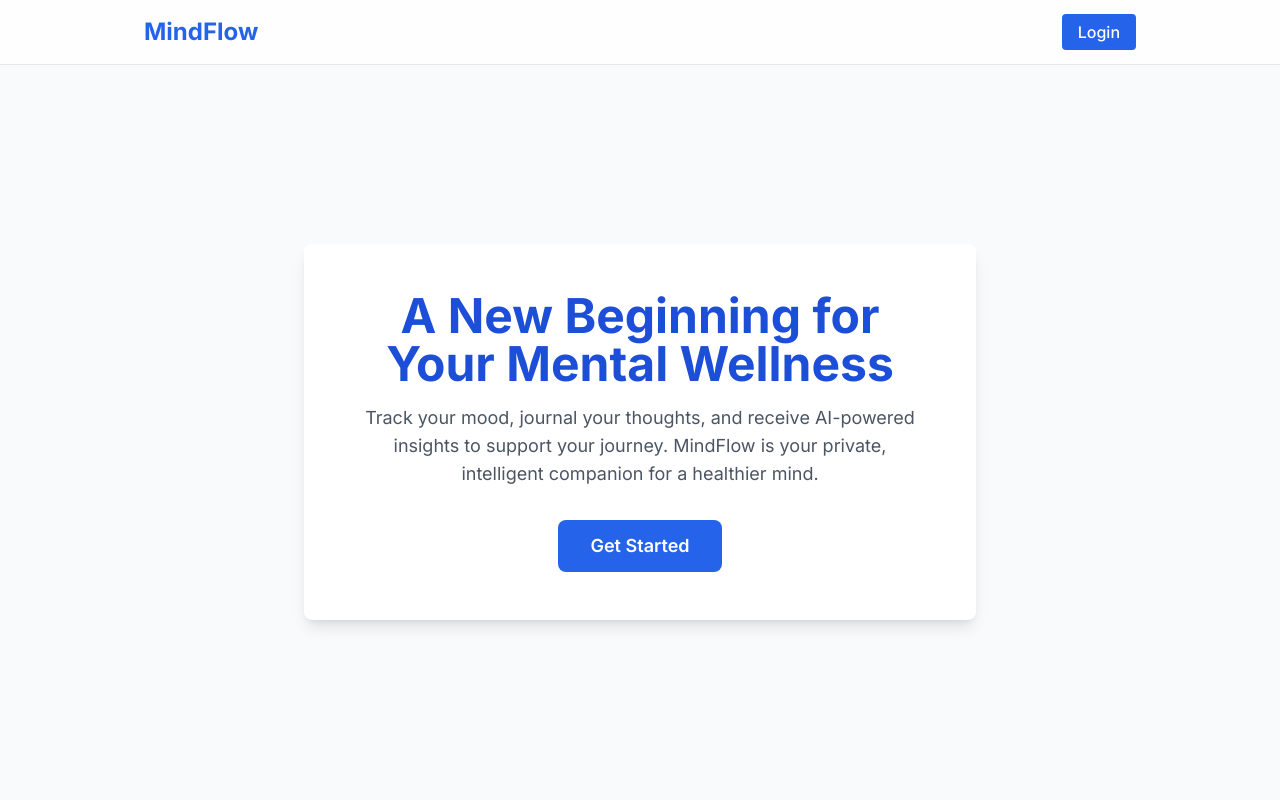
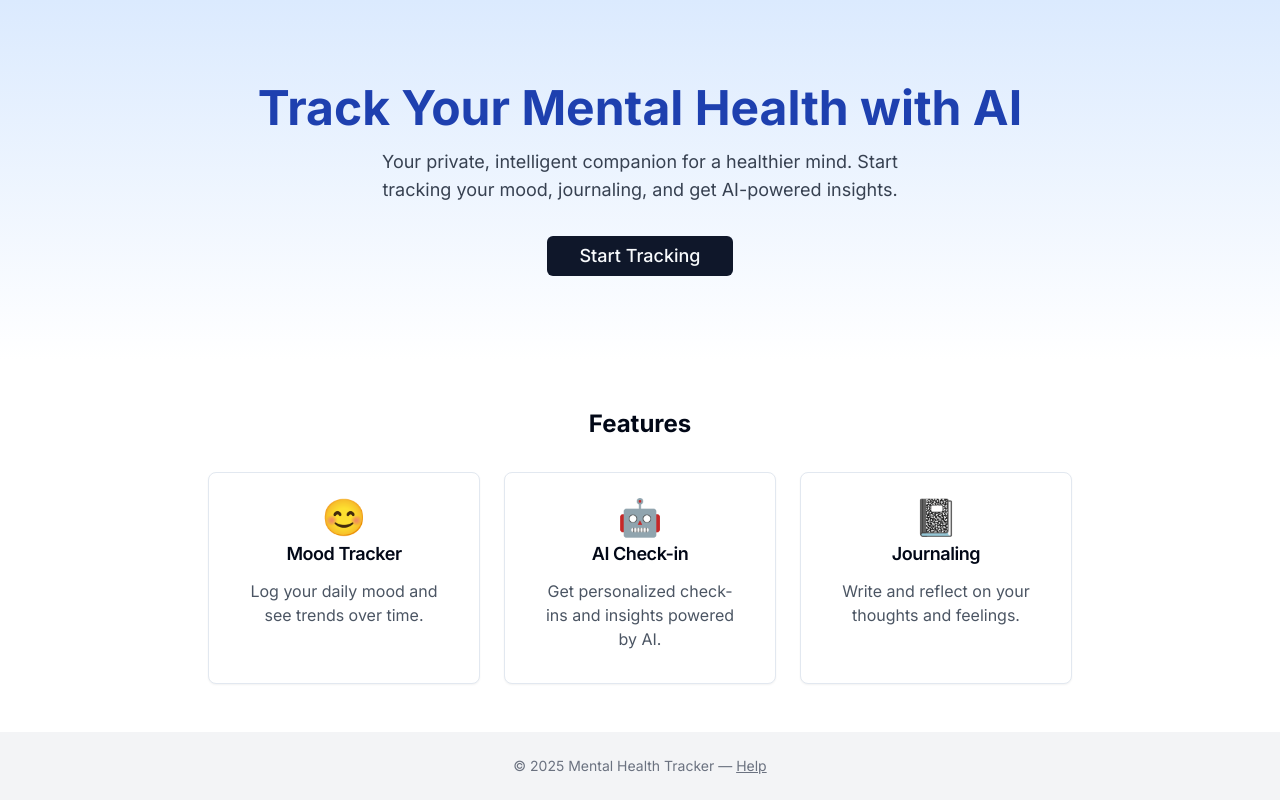
Before and after one commit to Abdullah009-nexus/mental-health-tracker, a Next.js app: page / in a window 1280 px wide. Built offline with nearby package versions, Linux system fonts and the light colour scheme.

Commit message:
Front end setup

```diff
--- /dev/null
+++ b/app/dashboard/page.tsx
@@ -0,0 +1,91 @@
+"use client";
+
+import { useEffect, useState } from "react";
+import { Input } from "@/components/ui/input";
+import { Textarea } from "@/components/ui/textarea";
+import { Button } from "@/components/ui/button";
+
+interface JournalEntry {
+  mood: string;
+  journal: string;
+  timestamp: string;
+}
+
+export default function DashboardPage() {
+  const [mood, setMood] = useState("");
+  const [journal, setJournal] = useState("");
+  const [entries, setEntries] = useState<JournalEntry[]>([]);
+
+  useEffect(() => {
+    const saved = JSON.parse(localStorage.getItem("entries") || "[]");
+    setEntries(saved);
+  }, []);
+
+  const handleSubmit = async () => {
+    const newEntry: JournalEntry = {
+      mood,
+      journal,
+      timestamp: new Date().toISOString(),
+    };
+
+    const updatedEntries = [newEntry, ...entries];
+    localStorage.setItem("entries", JSON.stringify(updatedEntries));
+    setEntries(updatedEntries);
+    setMood("");
+    setJournal("");
+
+    // 🔁 (Future) Send to n8n webhook here
+    // await fetch("https://n8n-webhook-url.com", {
+    //   method: "POST",
+    //   headers: { "Content-Type": "application/json" },
+    //   body: JSON.stringify(newEntry),
+    // });
+
+    alert("Entry saved!");
+  };
+
+  return (
+    <main className="min-h-screen bg-black flex flex-col items-center justify-center px-4 text-white">
+      <div className="bg-white text-black p-8 rounded-xl shadow-lg w-full max-w-md space-y-6">
+        <h1 className="text-3xl font-bold text-center text-blue-700">🧘 Welcome Back!</h1>
+
+        <div>
+          <label className="block mb-2 text-sm font-medium text-gray-700">How are you feeling today?</label>
+          <Input
+            placeholder="e.g. Happy, Sad, Anxious"
+            value={mood}
+            onChange={(e) => setMood(e.target.value)}
+          />
+        </div>
+
+        <div>
+          <label className="block mb-2 text-sm font-medium text-gray-700">Write your thoughts</label>
+          <Textarea
+            placeholder="Start typing your journal here..."
+            value={journal}
+            onChange={(e) => setJournal(e.target.value)}
+            className="min-h-[100px]"
+          />
+        </div>
+
+        <Button
+          onClick={handleSubmit}
+          className="w-full bg-blue-600 hover:bg-blue-700 text-white"
+        >
+          Save Entry
+        </Button>
+      </div>
+
+      {/* 🔽 Future: List of previous entries (optional preview) */}
+      {/* <div className="mt-10 max-w-md w-full space-y-4">
+        {entries.map((entry, index) => (
+          <div key={index} className="bg-white p-4 rounded shadow text-black">
+            <div className="text-sm text-gray-600">{new Date(entry.timestamp).toLocaleString()}</div>
+            <div className="font-medium">Mood: {entry.mood}</div>
+            <div>{entry.journal}</div>
+          </div>
+        ))}
+      </div> */}
+    </main>
+  );
+}
--- a/app/globals.css
+++ b/app/globals.css
@@ -6,6 +6,7 @@ html {
 @tailwind components;
 @tailwind utilities;
 
+/* Light Mode Variables */
 @layer base {
   :root {
     --background: 0 0% 100%;
@@ -30,6 +31,7 @@ html {
     --radius: 0.5rem;
   }
 
+  /* Dark Mode Variables */
   .dark {
     --background: 222.2 84% 4.9%;
     --foreground: 210 40% 98%;
@@ -53,11 +55,25 @@ html {
   }
 }
 
+/* Basic Styles for All Pages */
 @layer base {
   * {
     @apply border-border;
   }
+
   body {
-    @apply bg-background text-foreground;
+    @apply bg-background text-foreground min-h-screen font-sans antialiased;
+  }
+
+  h1, h2, h3, h4 {
+    @apply font-semibold text-foreground;
+  }
+
+  input, textarea {
+    @apply rounded-md border px-3 py-2 w-full;
+  }
+
+  button {
+    @apply rounded-md px-4 py-2 font-medium;
   }
 }
--- /dev/null
+++ b/app/help/page.tsx
@@ -0,0 +1,9 @@
+export default function Help() {
+  return (
+    <div className="flex flex-col items-center justify-center min-h-screen bg-white">
+      <h1 className="text-3xl font-bold mb-4 text-blue-800">Need Help?</h1>
+      <p className="text-lg text-gray-700 mb-2">If you have questions or need support, please contact us at <a href="mailto:support@mentalhealthtracker.com" className="underline text-blue-600">support@mentalhealthtracker.com</a>.</p>
+      <p className="text-gray-500">We’re here to help you on your mental wellness journey!</p>
+    </div>
+  );
+}
--- a/components/HomePage.tsx
+++ b/components/HomePage.tsx
@@ -1,29 +1,63 @@
 "use client";
-import Link from "next/link";
-import Navbar from "@/components/ui/Navbar";
+import { Button } from "./ui/button"; // shadcn/ui Button
+import { Card, CardContent, CardTitle } from "./ui/card"; // shadcn/ui Card
+import { useRouter } from "next/navigation";
 
+// HomePage component: Hero, Features, Footer
 export default function HomePage() {
+  const router = useRouter();
+
   return (
-    <div className="min-h-screen bg-gray-50">
-      <Navbar />
-      <main className="flex flex-col items-center justify-center min-h-screen pt-16 text-center">
-        <div className="bg-white rounded-lg shadow-lg p-8 md:p-12 max-w-2xl mx-auto">
-          <h1 className="text-4xl md:text-5xl font-bold text-blue-700 mb-4">
-            A New Beginning for Your Mental Wellness
+    <div className="flex flex-col min-h-screen bg-gray-50">
+      {/* Hero Section */}
+      <section className="flex-1 flex flex-col items-center justify-center py-16 bg-gradient-to-b from-blue-100 to-white">
+        <h1 className="text-4xl md:text-5xl font-bold mb-4 text-center text-blue-800">
+          Track Your Mental Health with AI
           </h1>
-          <p className="text-lg text-gray-600 mb-8">
-            Track your mood, journal your thoughts, and receive AI-powered
-            insights to support your journey. MindFlow is your private,
-            intelligent companion for a healthier mind.
-          </p>
-          <Link
-            href="/login"
-            className="inline-block px-8 py-3 rounded-lg bg-blue-600 text-white font-semibold text-lg hover:bg-blue-700 transition-transform transform hover:scale-105"
-          >
-            Get Started
-          </Link>
+        <p className="text-lg text-gray-700 mb-8 text-center max-w-xl">
+          Your private, intelligent companion for a healthier mind. Start tracking your mood, journaling, and get AI-powered insights.
+        </p>
+        {/* CTA Button using shadcn/ui */}
+        <Button onClick={() => router.push("/dashboard")} className="text-lg px-8 py-3">
+          Start Tracking
+        </Button>
+      </section>
+
+      {/* Features Section */}
+      <section className="py-12 bg-white">
+        <h2 className="text-2xl font-bold text-center mb-8">Features</h2>
+        <div className="grid grid-cols-1 md:grid-cols-3 gap-6 max-w-4xl mx-auto px-4">
+          {/* Mood Tracker Card */}
+          <Card className="flex flex-col items-center p-6">
+            <span className="text-4xl mb-2">😊</span>
+            <CardTitle className="mb-2">Mood Tracker</CardTitle>
+            <CardContent className="text-gray-600 text-center">
+              Log your daily mood and see trends over time.
+            </CardContent>
+          </Card>
+          {/* AI Check-in Card */}
+          <Card className="flex flex-col items-center p-6">
+            <span className="text-4xl mb-2">🤖</span>
+            <CardTitle className="mb-2">AI Check-in</CardTitle>
+            <CardContent className="text-gray-600 text-center">
+              Get personalized check-ins and insights powered by AI.
+            </CardContent>
+          </Card>
+          {/* Journaling Card */}
+          <Card className="flex flex-col items-center p-6">
+            <span className="text-4xl mb-2">📓</span>
+            <CardTitle className="mb-2">Journaling</CardTitle>
+            <CardContent className="text-gray-600 text-center">
+              Write and reflect on your thoughts and feelings.
+            </CardContent>
+          </Card>
         </div>
-      </main>
+      </section>
+
+      {/* Footer */}
+      <footer className="py-6 bg-gray-100 text-center text-gray-500 text-sm mt-auto">
+        &copy; {new Date().getFullYear()} Mental Health Tracker &mdash; <a href="/help" className="underline hover:text-blue-600">Help</a>
+      </footer>
     </div>
   );
 }
--- /dev/null
+++ b/components/ui/card.tsx
@@ -0,0 +1,36 @@
+import * as React from "react";
+
+import { cn } from "@/lib/utils";
+
+const Card = React.forwardRef<HTMLDivElement, React.HTMLAttributes<HTMLDivElement>>(
+  ({ className, ...props }, ref) => (
+    <div
+      ref={ref}
+      className={cn("rounded-lg border bg-white text-card-foreground shadow-sm", className)}
+      {...props}
+    />
+  )
+);
+Card.displayName = "Card";
+
+const CardTitle = React.forwardRef<
+  HTMLParagraphElement,
+  React.HTMLAttributes<HTMLParagraphElement>
+>(({ className, ...props }, ref) => (
+  <h3
+    ref={ref}
+    className={cn("text-lg font-semibold leading-none tracking-tight", className)}
+    {...props}
+  />
+));
+CardTitle.displayName = "CardTitle";
+
+const CardContent = React.forwardRef<
+  HTMLDivElement,
+  React.HTMLAttributes<HTMLDivElement>
+>(({ className, ...props }, ref) => (
+  <div ref={ref} className={cn("p-2", className)} {...props} />
+));
+CardContent.displayName = "CardContent";
+
+export { Card, CardTitle, CardContent };
--- /dev/null
+++ b/components/ui/input.tsx
@@ -0,0 +1,22 @@
+import * as React from "react"
+
+import { cn } from "@/lib/utils"
+
+const Input = React.forwardRef<HTMLInputElement, React.ComponentProps<"input">>(
+  ({ className, type, ...props }, ref) => {
+    return (
+      <input
+        type={type}
+        className={cn(
+          "flex h-9 w-full rounded-md border border-input bg-transparent px-3 py-1 text-base shadow-sm transition-colors file:border-0 file:bg-transparent file:text-sm file:font-medium file:text-foreground placeholder:text-muted-foreground focus-visible:outline-none focus-visible:ring-1 focus-visible:ring-ring disabled:cursor-not-allowed disabled:opacity-50 md:text-sm",
+          className
+        )}
+        ref={ref}
+        {...props}
+      />
+    )
+  }
+)
+Input.displayName = "Input"
+
+export { Input }
--- /dev/null
+++ b/components/ui/textarea.tsx
@@ -0,0 +1,22 @@
+import * as React from "react"
+
+import { cn } from "@/lib/utils"
+
+const Textarea = React.forwardRef<
+  HTMLTextAreaElement,
+  React.ComponentProps<"textarea">
+>(({ className, ...props }, ref) => {
+  return (
+    <textarea
+      className={cn(
+        "flex min-h-[60px] w-full rounded-md border border-input bg-transparent px-3 py-2 text-base shadow-sm placeholder:text-muted-foreground focus-visible:outline-none focus-visible:ring-1 focus-visible:ring-ring disabled:cursor-not-allowed disabled:opacity-50 md:text-sm",
+        className
+      )}
+      ref={ref}
+      {...props}
+    />
+  )
+})
+Textarea.displayName = "Textarea"
+
+export { Textarea }
```
